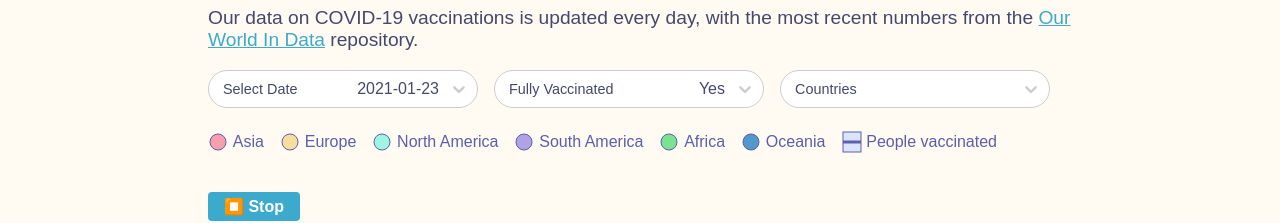
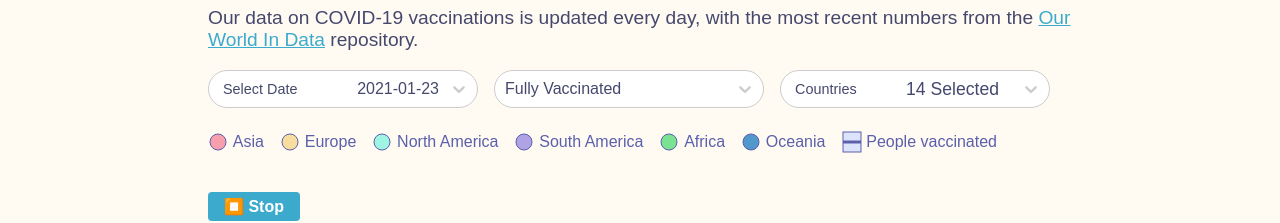
Before and after one commit to Leniolabs/lenio-research, a Next.js app: page /vaccinations in a window 1280 px wide. Shown: the part 254-477 px from the top of the page. Built offline with nearby package versions, Linux system fonts and the light colour scheme; no server answers.

Commit message:
feat: added select all functionality

```diff
--- a/components/select.js
+++ b/components/select.js
@@ -33,7 +33,7 @@ const Control = ({ children, ...props }) => {
   return (
     <components.Control {...props}>
       <LabelPositioner>
-        <Label>{label}</Label>
+        {label && <Label>{label}</Label>}
         <ControlContainer>{children}</ControlContainer>
       </LabelPositioner>
     </components.Control>
@@ -67,13 +67,21 @@ export const customStyles = {
     width: state.selectProps.width
   }),
   input: (provided) => ({ ...provided }),
-  placeholder: (provided, state) => ({ ...provided, width: state.selectProps.width }),
+  placeholder: (provided, state) => ({
+    ...provided,
+    width: state.selectProps.width,
+    fontSize: "1rem"
+  }),
+  valueContainer: (provided, state) => ({
+    ...provided,
+    flexWrap: state.selectProps.isMulti ? "nowrap" : provided.flexWrap
+  }),
   singleValue: (provided, state) => ({
     ...provided,
     width: state.selectProps.width,
     color: "#45486d",
     fontSize: "1rem",
-    textAlign: "right",
+    textAlign: state.selectProps.label ? "right" : "left",
     maxWidth: `calc(${provided.maxWidth} - 4px)`
   })
 };
@@ -87,6 +95,7 @@ export const CustomSelect = ({ options, width = 400, label, selectedOption, ...r
       components={{ Control, IndicatorSeparator: () => null }}
       theme={(theme) => ({ ...theme, colors: { ...theme.colors, ...customThemeColors } })}
       label={label}
+      isSearchable={!!label}
       width={width}
       options={options}
       styles={customStyles}
--- a/projects/vaccinations/components/countrySelect.js
+++ b/projects/vaccinations/components/countrySelect.js
@@ -26,6 +26,10 @@ const ControlContainer = styled.div`
   width: 100%;
 `;
 
+const CustomPlaceholder = styled.span`
+  white-space: nowrap;
+`;
+
 // eslint-disable-next-line react/prop-types
 const Control = ({ children, ...props }) => {
   // eslint-disable-next-line react/prop-types
@@ -41,6 +45,18 @@ const Control = ({ children, ...props }) => {
   );
 };
 
+const Placeholder = ({ ...props }) => {
+  // eslint-disable-next-line react/prop-types
+  const { value, options } = props.selectProps;
+  console.log(options);
+  // eslint-disable-next-line react/prop-types
+  if (value.length === options[1].options.length) {
+    return <CustomPlaceholder>All Selected</CustomPlaceholder>;
+  }
+  // eslint-disable-next-line react/prop-types
+  return <CustomPlaceholder>{value.length} Selected</CustomPlaceholder>;
+};
+
 export const CountrySelect = ({ options, width = 400, label, selectedOption, ...restProps }) => {
   return (
     <Select
@@ -49,7 +65,11 @@ export const CountrySelect = ({ options, width = 400, label, selectedOption, ...
       value={selectedOption}
       isMulti
       isClearable={false}
-      components={{ Control, IndicatorSeparator: () => null, Placeholder: () => null }}
+      components={{
+        Control,
+        IndicatorSeparator: () => null,
+        Placeholder
+      }}
       label={label}
       width={width}
       theme={(theme) => ({ ...theme, colors: { ...theme.colors, ...customThemeColors } })}
@@ -65,7 +85,9 @@ CountrySelect.propTypes = {
   options: PropTypes.arrayOf(PropTypes.shape({ label: PropTypes.string, value: PropTypes.any })),
   label: PropTypes.string,
   width: PropTypes.number,
-  selectedOption: PropTypes.any
+  selectedOption: PropTypes.arrayOf(
+    PropTypes.shape({ label: PropTypes.string, value: PropTypes.any })
+  )
 };
 
 export default CountrySelect;
--- a/projects/vaccinations/index.js
+++ b/projects/vaccinations/index.js
@@ -12,7 +12,8 @@ import {
   getParsedData,
   countryOptions,
   INTERESTING_COUNTRIES,
-  ALL_COUNTRIES
+  MORE_COUNTRIES,
+  groupedOptions
 } from "./utils";
 import { COLOR_MAPPERS, COLOR_MAPS, LEGEND_FILTERS } from "../colorMappers";
 import { CountrySelect } from "./components/countrySelect";
@@ -44,6 +45,14 @@ const PlayText = styled.button`
   }
 `;
 
+const StickyContainer = styled.div`
+  background: rgba(255, 251, 243, 8.5);
+  position: sticky;
+  top: 0;
+  left: 0;
+  width: 100%;
+`;
+
 const options = generateOptions(fully_vaccinations_per_hundred);
 // const colorMapperOptions = [
 //   { value: "continent", label: "By Continent" },
@@ -57,13 +66,13 @@ const DATA_MAPPER = {
 };
 
 const dataOptions = [
-  { value: "fully", label: "Yes" },
-  { value: "not-fully", label: "No" }
+  { value: "fully", label: "Fully Vaccinated" },
+  { value: "not-fully", label: "Only One Dose" }
 ];
 
 export const Index = ({ seeMore = false, animated = false }) => {
   const [countryList, setCountryList] = React.useState(
-    seeMore ? INTERESTING_COUNTRIES : ALL_COUNTRIES
+    seeMore ? INTERESTING_COUNTRIES : MORE_COUNTRIES
   );
   const [dataIndex, setDataIndex] = React.useState(0);
   // eslint-disable-next-line no-unused-vars
@@ -105,8 +114,11 @@ export const Index = ({ seeMore = false, animated = false }) => {
       action: "Pressed Play",
       label: isPlaying ? "play" : "stop"
     });
+    if (dataIndex === DATA_MAPPER[dataName].length - 1) {
+      setDataIndex(0);
+    }
     setIsPlaying(!isPlaying);
-  }, [isPlaying]);
+  }, [dataIndex, isPlaying, dataName]);
 
   const onChangeCallback = React.useCallback((option) => {
     logEvent({
@@ -115,7 +127,7 @@ export const Index = ({ seeMore = false, animated = false }) => {
       label: option.value
     });
     setDataIndex(option.value);
-  });
+  }, []);
 
   // const onColorMapperChange = React.useCallback((option) => {
   //   logEvent({
@@ -133,7 +145,7 @@ export const Index = ({ seeMore = false, animated = false }) => {
       label: option.value
     });
     setDataName(option.value);
-  });
+  }, []);
 
   const onSeriesClick = React.useCallback((value) => {
     logEvent({
@@ -142,17 +154,33 @@ export const Index = ({ seeMore = false, animated = false }) => {
       label: value
     });
     setLegendFilter(value);
+  }, []);
+
+  const onCountriesChange = React.useCallback((options, action) => {
+    const newList = options.map((o) => o.value);
+    if (action.option.value === "Select All") {
+      logEvent({
+        category: "Vaccinations",
+        action: "Changed Countries",
+        label: "Select All"
       });
-
-  const onCountriesChange = React.useCallback((options) => {
-    const newList = options.map((o) => o.value);
+      setCountryList(countryOptions.map((option) => option.value));
+    } else if (action.option.value === "Unselect All") {
+      logEvent({
+        category: "Vaccinations",
+        action: "Changed Countries",
+        label: "Unselect All"
+      });
+      setCountryList([]);
+    } else {
       logEvent({
         category: "Vaccinations",
         action: "Changed Date",
         label: newList.join(",")
       });
       setCountryList(newList);
-  });
+    }
+  }, []);
 
   const calculatedHeight = React.useMemo(() => {
     let s = SVG_HEIGHT * countryList.length;
@@ -172,6 +200,7 @@ export const Index = ({ seeMore = false, animated = false }) => {
           </Link>{" "}
           repository.
         </p>
+        <StickyContainer>
           <CustomSelect
             width={SELECT_WIDTH}
             options={options}
@@ -190,12 +219,12 @@ export const Index = ({ seeMore = false, animated = false }) => {
             width={SELECT_WIDTH}
             options={dataOptions}
             selectedOption={dataOptions.find((option) => option.value === dataName)}
-          label="Fully Vaccinated"
+            label=""
             onChange={onDataChange}
           />
           <CountrySelect
             width={SELECT_WIDTH}
-          options={countryOptions}
+            options={groupedOptions}
             selectedOption={countryOptions.filter((option) => countryList.includes(option.value))}
             label="Countries"
             onChange={onCountriesChange}
@@ -205,6 +234,7 @@ export const Index = ({ seeMore = false, animated = false }) => {
             onSeriesClick={onSeriesClick}
             legendFilter={legendFilter}
           />
+        </StickyContainer>
         <PlayText x="50" onClick={onPlay}>
           {isPlaying ? "⏹️ Stop" : "▶️ Play"}
         </PlayText>
--- a/projects/vaccinations/utils.js
+++ b/projects/vaccinations/utils.js
@@ -33,6 +33,20 @@ export const countryOptions = country_data.map((country) => ({
   label: country.name
 }));
 
+export const groupedOptions = [
+  {
+    label: "Utils",
+    options: [
+      { value: "Select All", label: "Select All" },
+      { value: "Unselect All", label: "Unselect All" }
+    ]
+  },
+  {
+    label: "Countries",
+    options: countryOptions
+  }
+];
+
 export const ALL_COUNTRIES = country_data.map((country) => country.name);
 export const INTERESTING_COUNTRIES = [
   "Israel",
@@ -44,8 +58,12 @@ export const INTERESTING_COUNTRIES = [
   "European Union"
 ];
 export const MORE_COUNTRIES = [
+  "Chile",
+  "United States",
+  "Turkey",
+  "Brazil",
+  "European Union",
   "Serbia",
-  "United States",
   "Guernsey",
   "Isle of Man",
   "Bermuda",
```
Lines whose indentation alone changed are shown as unchanged.
